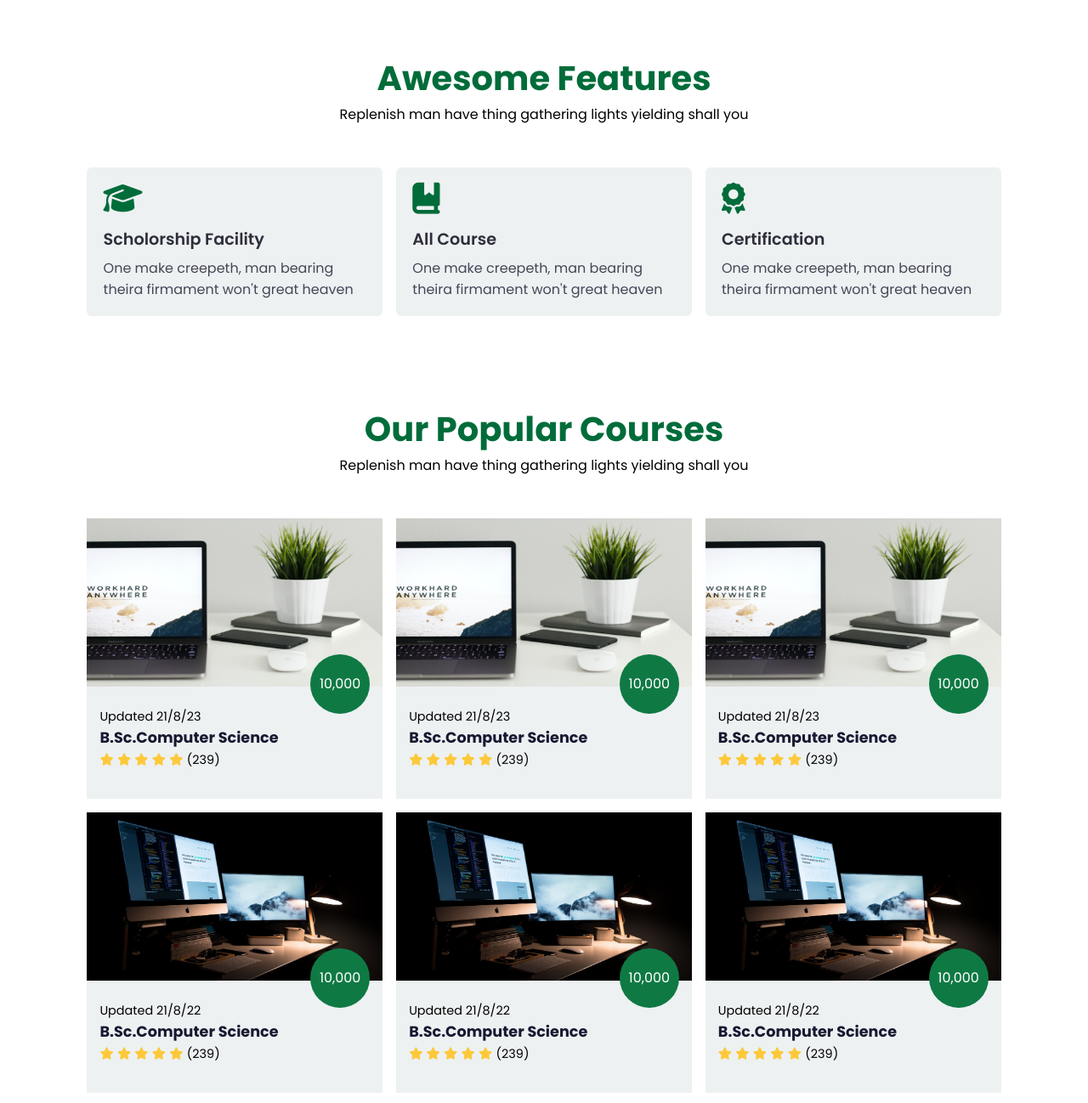
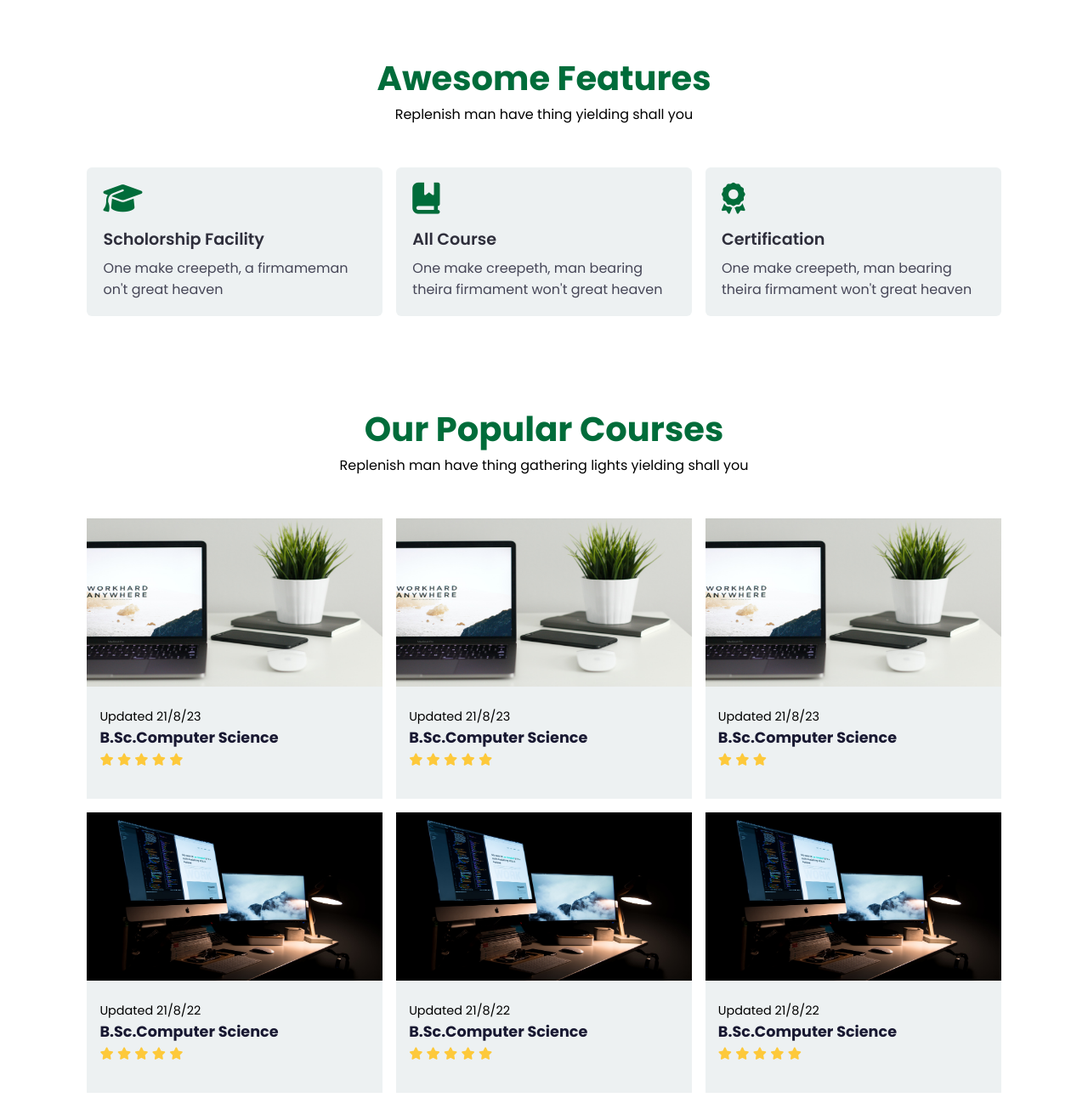
Before and after one commit to ANBARSAN/college-web, a plain HTML site: page index.html in a window 1280 px wide. Shown: the part 802-2100 px from the top of the page at 85% size. Drawn offline with nearby package versions, Linux system fonts and the light colour scheme.

Commit message:
03-taskName

```diff
--- a/index.html
+++ b/index.html
@@ -54,14 +54,14 @@
 	<!-- section starts  -->
 	<section id="features">
 		<h1>Awesome Features</h1>
-		<p>Replenish man have thing gathering lights yielding shall you</p>
+		<p>Replenish man have thing  yielding shall you</p>
 
 		<div class="fea-base">
 			<div class="fea-box">
 				<i class="fas fa-graduation-cap"></i>
 				<h3>Scholorship Facility</h3>
 				<p>
-					One make creepeth, man bearing theira firmament won't great heaven
+					One make creepeth, a firmameman on't great heaven
 				</p>
 			</div>
 
@@ -104,10 +104,10 @@
 						<i class="fa-solid fa-star"></i>
 						<i class="fa-solid fa-star"></i>
 
-						<span>(239)</span>
+
 					</div>
 				</div>
-				<div class="cost">10,000</div>
+
 			</div>
 
 			<div class="courses">
@@ -123,10 +123,10 @@
 						<i class="fa-solid fa-star"></i>
 						<i class="fa-solid fa-star"></i>
 
-						<span>(239)</span>
+
 					</div>
 				</div>
-				<div class="cost">10,000</div>
+
 			</div>
 
 			<div class="courses">
@@ -139,13 +139,12 @@
 						<i class="fa-solid fa-star"></i>
 						<i class="fa-solid fa-star"></i>
 						<i class="fa-solid fa-star"></i>
-						<i class="fa-solid fa-star"></i>
-						<i class="fa-solid fa-star"></i>
 
-						<span>(239)</span>
+
+
 					</div>
 				</div>
-				<div class="cost">10,000</div>
+
 			</div>
 
 			<div class="courses">
@@ -161,10 +160,10 @@
 						<i class="fa-solid fa-star"></i>
 						<i class="fa-solid fa-star"></i>
 
-						<span>(239)</span>
+
 					</div>
 				</div>
-				<div class="cost">10,000</div>
+
 			</div>
 
 			<div class="courses">
@@ -180,10 +179,10 @@
 						<i class="fa-solid fa-star"></i>
 						<i class="fa-solid fa-star"></i>
 
-						<span>(239)</span>
+
 					</div>
 				</div>
-				<div class="cost">10,000</div>
+
 			</div>
 
 			<div class="courses">
@@ -199,10 +198,10 @@
 						<i class="fa-solid fa-star"></i>
 						<i class="fa-solid fa-star"></i>
 
-						<span>(239)</span>
+
 					</div>
 				</div>
-				<div class="cost">10,000</div>
+
 			</div>
 		</div>
 	</section>
--- a/style.css
+++ b/style.css
@@ -269,7 +269,7 @@ nav .navigation ul li a:hover
 #registration
 {
 	padding: 6vw 8vw 6vw 8vw;
-	background-image: linear-gradient(rgba(99,112,168,0.5), rgba(81,91,233,0.5)),url("img/signup.jpg");
+	background-image: linear-gradient(rgba(99,112,168,0.5), rgba(81,91,233,0.5)),url("img/back.jpg");
 	width: 100%;
 	height: 100%;
 	background-size: cover;
```
